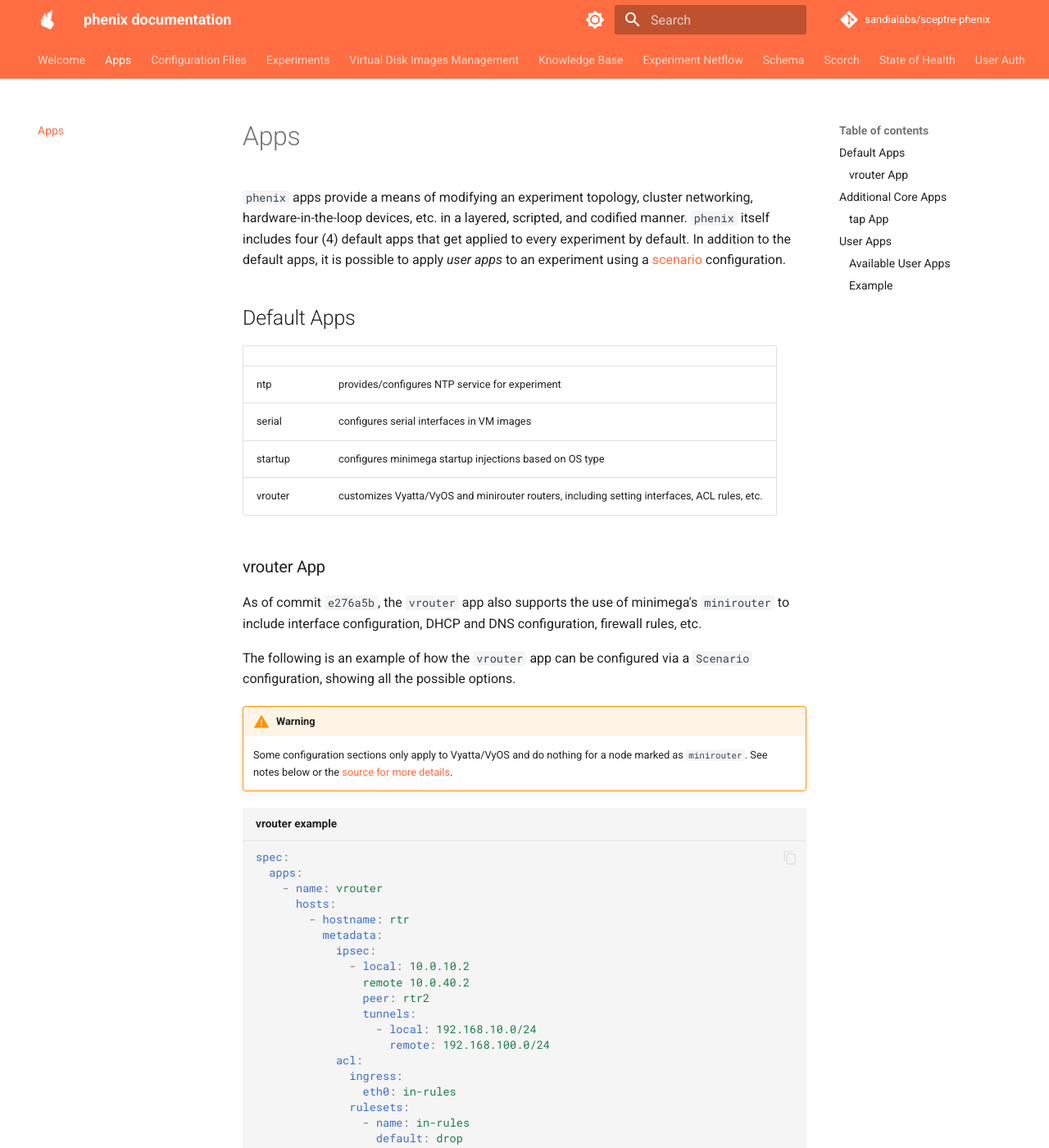
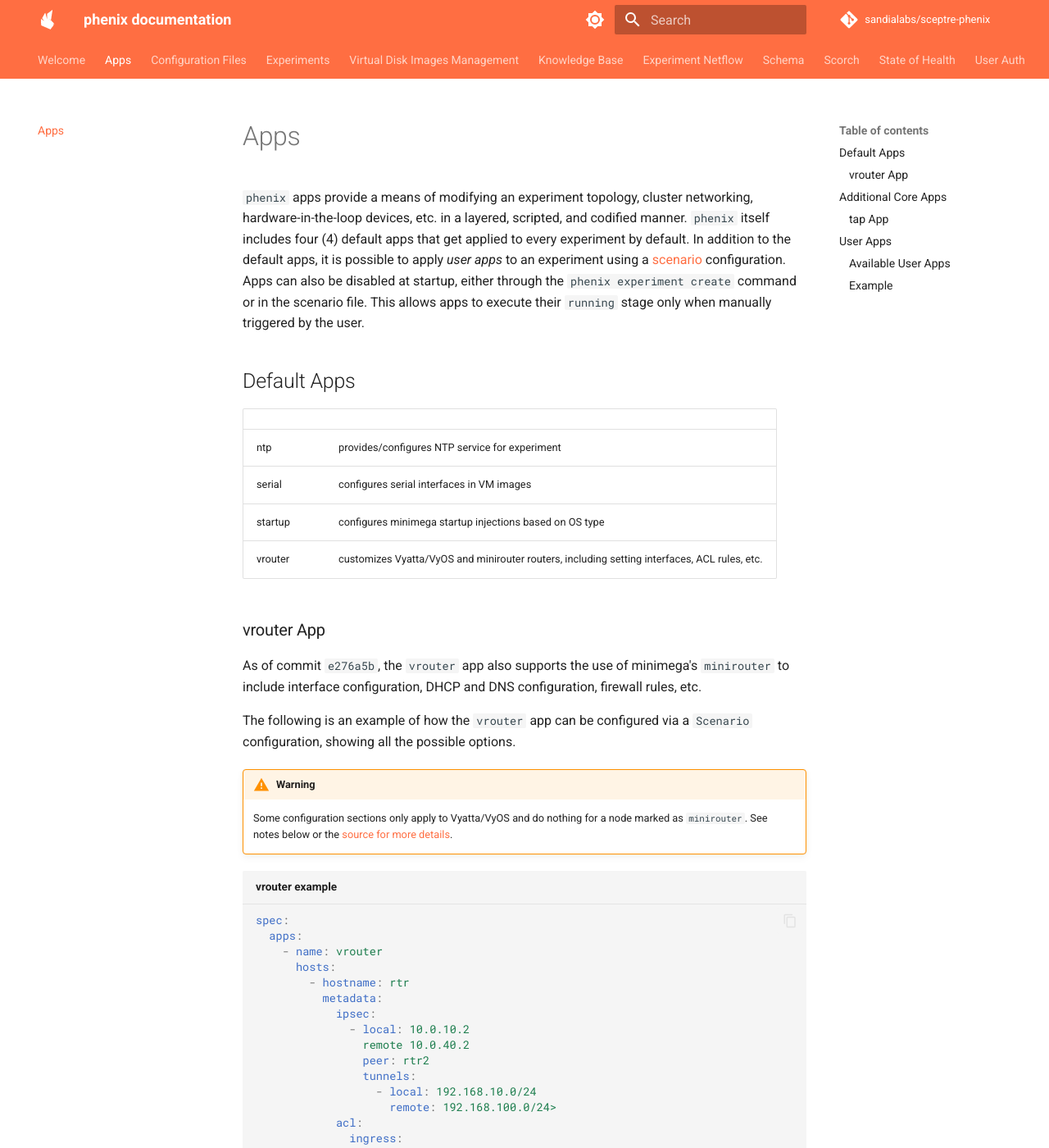
Before and after one commit to sandialabs/sceptre-phenix-docs, an MkDocs documentation site: the page built from docs/apps.md, in a window 1280 px wide and 1400 px high. Shown: the whole window at 82% size. Built offline with MkDocs 1.6.1 and Material for MkDocs 9.7.7, drawn with Linux system fonts in a browser that asks for light colours; comment, search, counter and statistics services are not loaded; the version menu is left out.

Commit message:
add documentation about disabled apps

```diff
--- a/docs/apps.md
+++ b/docs/apps.md
@@ -5,7 +5,9 @@
 codified manner. `phenix` itself includes four (4) default apps that get applied
 to every experiment by default. In addition to the default apps, it is possible
 to apply _user apps_ to an experiment using a
-[scenario](configuration.md#scenario) configuration.
+[scenario](configuration.md#scenario) configuration. Apps can also be disabled at startup,
+either through the `phenix experiment create` command or in the scenario file. This allows apps to execute
+their `running` stage only when manually triggered by the user.
 
 ## Default Apps
 
@@ -43,7 +45,7 @@
                 peer: rtr2
                 tunnels:
                   - local: 192.168.10.0/24
-                    remote: 192.168.100.0/24
+                    remote: 192.168.100.0/24>
             acl:
               ingress:
                 eth0: in-rules
```
Also changed, not shown: docs/schema.md (+5 -0 lines), docs/state-of-health.md (+6 -0 lines).
